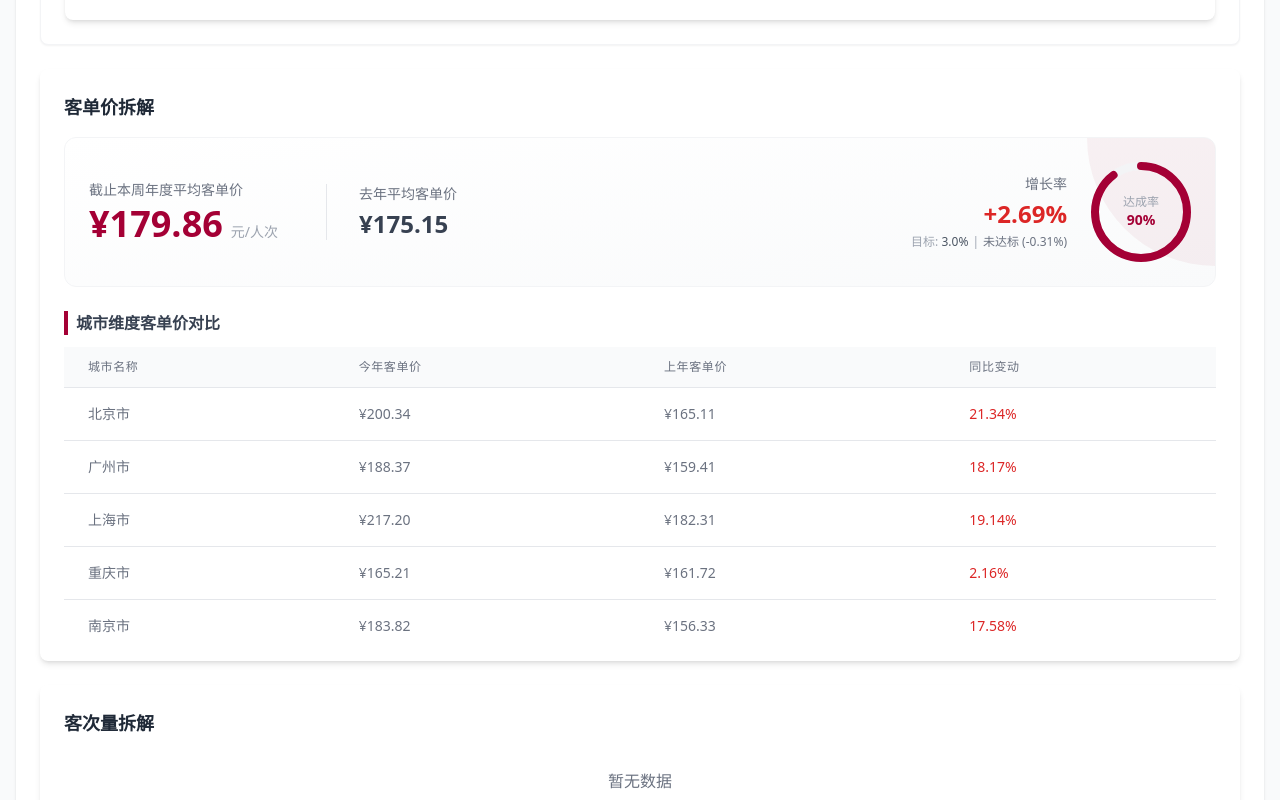
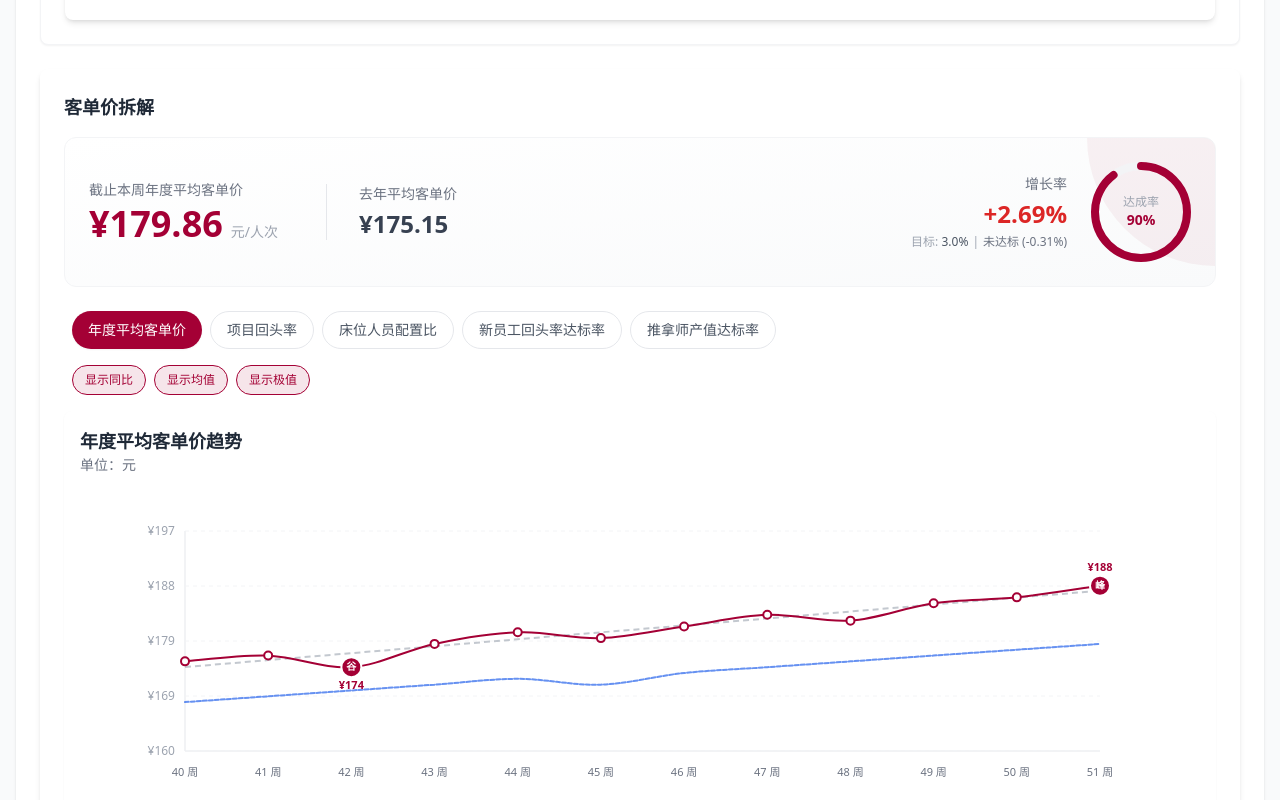
Before and after one commit to liuokai/Weekly-Report-for-CL, a React app: page / in a window 1280 px wide. Shown: the part 2120-2920 px from the top of the page. Built offline with nearby package versions, Linux system fonts and the light colour scheme.

Commit message:
调整客单价容器的 UI

```diff
--- a/src/components/Common/LineTrendChart.jsx
+++ b/src/components/Common/LineTrendChart.jsx
@@ -11,6 +11,9 @@ const LineTrendChart = ({
   showExtremes = true,
   yAxisFormatter = (v) => v,
   valueFormatter = (v) => v,
+  currentLabel = "当前",
+  lastLabel = "去年同期",
+  yoyLabel = "同比",
   width = 800,
   height = 320,
   padding = { top: 40, right: 40, bottom: 60, left: 45 },
@@ -280,15 +283,15 @@ const LineTrendChart = ({
                           </text>
                         ) : null}
                         <text y={subText ? "48" : "24"} fill="#6b7280" fontSize="12">
-                          当前：<tspan fill={colorPrimary} fontWeight="bold">{curText}</tspan>
+                          {currentLabel}：<tspan fill={colorPrimary} fontWeight="bold">{curText}</tspan>
                         </text>
                         {showYoY && valLY !== undefined ? (
                           <>
                             <text y={subText ? "72" : "48"} fill="#6b7280" fontSize="12">
-                              去年同期：<tspan fill={colorYoY} fontWeight="bold">{lastText}</tspan>
+                              {lastLabel}：<tspan fill={colorYoY} fontWeight="bold">{lastText}</tspan>
                             </text>
                             <text y={subText ? "96" : "72"} fill="#6b7280" fontSize="12">
-                              同比：<tspan fill={yoyColor} fontWeight="bold">{yoyStr}</tspan>
+                              {yoyLabel}：<tspan fill={yoyColor} fontWeight="bold">{yoyStr}</tspan>
                             </text>
                           </>
                         ) : null}
--- a/src/components/TuiNaHome/HQMetricsTrendChart.jsx
+++ b/src/components/TuiNaHome/HQMetricsTrendChart.jsx
@@ -1,40 +1,38 @@
-import React, { useState } from 'react';
+import React, { useMemo, useState } from 'react';
 import LineTrendChart from '../Common/LineTrendChart';
 
 const METRICS = {
   annualAvgPrice: {
     label: '年度平均客单价',
     unit: '元',
-    data: [168, 172, 170, 175, 178, 176, 180, 182, 185, 183, 188, 190],
-    dataYoY: [155, 158, 160, 162, 165, 163, 168, 170, 172, 170, 175, 178]
+    data: [175, 176, 174, 178, 180, 179, 181, 183, 182, 185, 186, 188],
+    dataYoY: [168, 169, 170, 171, 172, 171, 173, 174, 175, 176, 177, 178]
   },
   projectReturnRate: {
     label: '项目回头率',
     unit: '%',
-    data: [35, 36, 38, 37, 39, 40, 42, 41, 43, 45, 44, 46],
-    dataYoY: [30, 32, 33, 34, 35, 36, 37, 38, 39, 40, 41, 42]
+    data: [29.1, 30.3, 31.0, 28.7, 30.0, 30.8, 29.5, 31.2, 32.0, 30.6, 29.8, 30.9],
+    dataYoY: [28.0, 29.2, 30.0, 27.8, 29.0, 29.5, 28.6, 30.1, 30.8, 29.7, 28.9, 29.8]
   },
   bedStaffRatio: {
     label: '床位人员配置比',
     unit: '',
-    data: [0.55, 0.56, 0.58, 0.57, 0.59, 0.60, 0.62, 0.61, 0.63, 0.65, 0.64, 0.66],
-    dataYoY: [0.50, 0.51, 0.52, 0.53, 0.54, 0.55, 0.56, 0.57, 0.58, 0.59, 0.60, 0.61]
+    data: [0.48, 0.50, 0.49, 0.51, 0.52, 0.50, 0.49, 0.51, 0.53, 0.52, 0.50, 0.49],
+    dataYoY: [0.46, 0.47, 0.48, 0.49, 0.48, 0.47, 0.49, 0.50, 0.49, 0.48, 0.47, 0.48]
   },
   newEmployeeReturnCompliance: {
     label: '新员工回头率达标率',
     unit: '%',
-    data: [82, 83, 85, 84, 86, 88, 87, 89, 90, 91, 92, 93],
-    dataYoY: [75, 76, 78, 79, 80, 81, 82, 83, 84, 85, 86, 87]
+    data: [28.5, 29.3, 30.1, 31.0, 30.7, 29.9, 28.8, 30.5, 31.2, 30.0, 29.6, 30.4],
+    dataYoY: [27.9, 28.8, 29.6, 30.2, 29.8, 29.1, 28.4, 29.9, 30.4, 29.7, 29.0, 29.6]
   },
   therapistOutputCompliance: {
     label: '推拿师产值达标率',
     unit: '%',
-    data: [70, 72, 71, 74, 75, 78, 76, 79, 80, 82, 81, 83],
-    dataYoY: [65, 66, 68, 69, 70, 71, 72, 73, 74, 75, 76, 77]
+    data: [27.0, 28.5, 29.8, 30.2, 31.0, 32.1, 30.7, 29.9, 31.5, 32.8, 30.6, 29.7],
+    dataYoY: [26.0, 27.2, 28.4, 29.0, 29.8, 30.6, 29.5, 28.7, 30.1, 31.0, 29.4, 28.6]
   }
 };
-
-const X_LABELS = ['1月', '2月', '3月', '4月', '5月', '6月', '7月', '8月', '9月', '10月', '11月', '12月'];
 
 const HQMetricsTrendChart = () => {
   const [activeMetric, setActiveMetric] = useState('annualAvgPrice');
@@ -48,11 +46,60 @@ const HQMetricsTrendChart = () => {
     setControls(prev => ({ ...prev, [key]: !prev[key] }));
   };
 
+  const weeksMeta = useMemo(() => {
+    const result = [];
+    const today = new Date();
+    const oneDay = 24 * 60 * 60 * 1000;
+    const startOfWeek = (date) => {
+      const d = new Date(date);
+      const day = d.getDay() || 7; // Sunday=0 -> 7
+      const diff = day - 1; // Monday as start
+      d.setDate(d.getDate() - diff);
+      d.setHours(0, 0, 0, 0);
+      return d;
+    };
+    const endOfWeek = (start) => {
+      const d = new Date(start.getTime() + 6 * oneDay);
+      d.setHours(23, 59, 59, 999);
+      return d;
+    };
+    const fmtYYMMDD = (d) => {
+      const yy = String(d.getFullYear()).slice(-2);
+      const mm = String(d.getMonth() + 1).padStart(2, '0');
+      const dd = String(d.getDate()).padStart(2, '0');
+      return `${yy}${mm}${dd}`;
+    };
+    const getISOWeekInfo = (date) => {
+      const d = new Date(Date.UTC(date.getFullYear(), date.getMonth(), date.getDate()));
+      const dayNum = d.getUTCDay() || 7;
+      d.setUTCDate(d.getUTCDate() + 4 - dayNum);
+      const yearStart = new Date(Date.UTC(d.getUTCFullYear(), 0, 1));
+      const week = Math.ceil((((d - yearStart) / oneDay) + 1) / 7);
+      return { year: d.getUTCFullYear(), week };
+    };
+    for (let i = 11; i >= 0; i--) {
+      const ref = new Date(today.getTime() - i * 7 * oneDay);
+      const start = startOfWeek(ref);
+      const end = endOfWeek(start);
+      const { year, week } = getISOWeekInfo(start);
+      result.push({
+        year,
+        week,
+        startStr: fmtYYMMDD(start),
+        endStr: fmtYYMMDD(end)
+      });
+    }
+    return result;
+  }, []);
+
   const currentMetricConfig = METRICS[activeMetric];
+  const isPercentMetric = activeMetric !== 'bedStaffRatio' && activeMetric !== 'annualAvgPrice';
+  const isPriceMetric = activeMetric === 'annualAvgPrice';
 
   return (
-    <div className="bg-white rounded-lg p-6 mb-6 border border-gray-100 shadow-sm">
-      <div className="flex flex-col md:flex-row justify-between items-start md:items-center mb-6 gap-4">
+    <div className="mb-6">
+      <div className="flex flex-col gap-4 px-2 mb-4">
+        {/* Metrics Row */}
         <div className="flex flex-wrap gap-2">
           {Object.entries(METRICS).map(([key, config]) => (
             <button
@@ -60,8 +107,8 @@ const HQMetricsTrendChart = () => {
               onClick={() => setActiveMetric(key)}
               className={`px-4 py-2 text-sm font-medium rounded-full transition-colors ${
                 activeMetric === key
-                  ? 'bg-[#a40035] text-white'
-                  : 'bg-gray-100 text-gray-600 hover:bg-gray-200'
+                  ? 'bg-[#a40035] text-white shadow-sm'
+                  : 'bg-white text-gray-600 hover:bg-gray-50 border border-gray-200'
               }`}
             >
               {config.label}
@@ -69,34 +116,38 @@ const HQMetricsTrendChart = () => {
           ))}
         </div>
 
-        <div className="flex gap-4 text-sm text-gray-600">
-          <label className="flex items-center gap-2 cursor-pointer select-none">
-            <input
-              type="checkbox"
-              checked={controls.showYoY}
-              onChange={() => toggleControl('showYoY')}
-              className="rounded text-[#a40035] focus:ring-[#a40035]"
-            />
+        {/* Controls Row */}
+        <div className="flex gap-2">
+          <button
+            onClick={() => toggleControl('showYoY')}
+            className={`px-3 py-1.5 text-xs font-medium rounded-full border transition-colors ${
+              controls.showYoY
+                ? 'bg-[#a40035]/10 text-[#a40035] border-[#a40035]'
+                : 'bg-white text-gray-500 border-gray-200 hover:bg-gray-50'
+            }`}
+          >
             显示同比
-          </label>
-          <label className="flex items-center gap-2 cursor-pointer select-none">
-            <input
-              type="checkbox"
-              checked={controls.showAverage}
-              onChange={() => toggleControl('showAverage')}
-              className="rounded text-[#a40035] focus:ring-[#a40035]"
-            />
+          </button>
+          <button
+            onClick={() => toggleControl('showAverage')}
+            className={`px-3 py-1.5 text-xs font-medium rounded-full border transition-colors ${
+              controls.showAverage
+                ? 'bg-[#a40035]/10 text-[#a40035] border-[#a40035]'
+                : 'bg-white text-gray-500 border-gray-200 hover:bg-gray-50'
+            }`}
+          >
             显示均值
-          </label>
-          <label className="flex items-center gap-2 cursor-pointer select-none">
-            <input
-              type="checkbox"
-              checked={controls.showExtremes}
-              onChange={() => toggleControl('showExtremes')}
-              className="rounded text-[#a40035] focus:ring-[#a40035]"
-            />
+          </button>
+          <button
+            onClick={() => toggleControl('showExtremes')}
+            className={`px-3 py-1.5 text-xs font-medium rounded-full border transition-colors ${
+              controls.showExtremes
+                ? 'bg-[#a40035]/10 text-[#a40035] border-[#a40035]'
+                : 'bg-white text-gray-500 border-gray-200 hover:bg-gray-50'
+            }`}
+          >
             显示极值
-          </label>
+          </button>
         </div>
       </div>
 
@@ -105,14 +156,34 @@ const HQMetricsTrendChart = () => {
         headerUnit={currentMetricConfig.unit}
         values={currentMetricConfig.data}
         valuesYoY={currentMetricConfig.dataYoY}
-        xLabels={X_LABELS}
+        xLabels={weeksMeta.map(w => `${w.week} 周`)}
         showYoY={controls.showYoY}
-        showTrend={controls.showAverage} // Using showTrend prop for average line based on user request for "均值" which often implies trend/avg line
+        showTrend={controls.showAverage}
         showExtremes={controls.showExtremes}
-        width={1000} // Increased width for better visibility
+        width={1000}
         height={320}
         colorPrimary="#a40035"
-        colorYoY="#94a3b8"
+        colorYoY="#2563eb"
+        yAxisFormatter={(v) => {
+          if (isPercentMetric) return `${v.toFixed(0)}%`;
+          if (isPriceMetric) return `¥${v.toFixed(0)}`;
+          return v.toFixed(2);
+        }}
+        valueFormatter={(v) => {
+          if (isPercentMetric) return `${v.toFixed(1)}%`;
+          if (isPriceMetric) return `¥${v.toFixed(0)}`;
+          return v.toFixed(2);
+        }}
+        currentLabel="指标值"
+        getHoverTitle={(idx) => {
+          const wm = weeksMeta[idx] || {};
+          return `周数： ${wm.year || ''} 年第 ${wm.week || ''} 周`;
+        }}
+        getHoverSubtitle={(idx) => {
+          const wm = weeksMeta[idx] || {};
+          if (!wm.startStr || !wm.endStr) return '';
+          return `日期范围：${wm.startStr} - ${wm.endStr}`;
+        }}
       />
     </div>
   );
--- a/src/components/TuiNaHome/PriceDecompositionContainer.jsx
+++ b/src/components/TuiNaHome/PriceDecompositionContainer.jsx
@@ -1,6 +1,7 @@
 import React, { useState, useEffect, useMemo } from 'react';
 import DataContainer from '../Common/DataContainer';
 import DataTable from '../Common/DataTable';
+import HQMetricsTrendChart from './HQMetricsTrendChart';
 import { parseCSV } from '../../utils/dataLoader';
 
 const PriceDecompositionContainer = () => {
@@ -183,6 +184,7 @@ const PriceDecompositionContainer = () => {
   const renderContent = () => (
     <div className="space-y-6">
       {renderHQOverview()}
+      <HQMetricsTrendChart />
       <div>
         <h4 className="text-base font-semibold text-gray-700 mb-3 pl-2 border-l-4 border-[#a40035]">城市维度客单价对比</h4>
         <DataTable data={tableData} columns={columns} />
@@ -195,6 +197,7 @@ const PriceDecompositionContainer = () => {
       title="客单价拆解"
       data={{ rows: tableData }}
       renderContent={renderContent}
+      maxHeight="none"
     />
   );
 };
```
